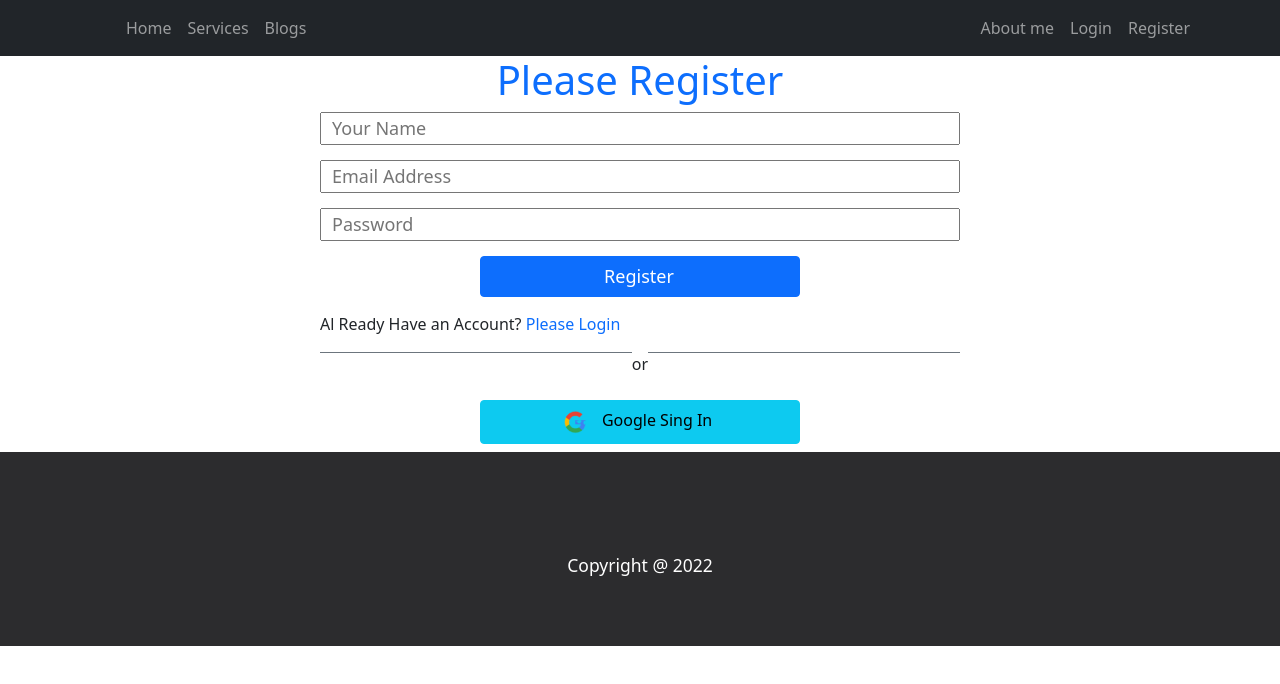
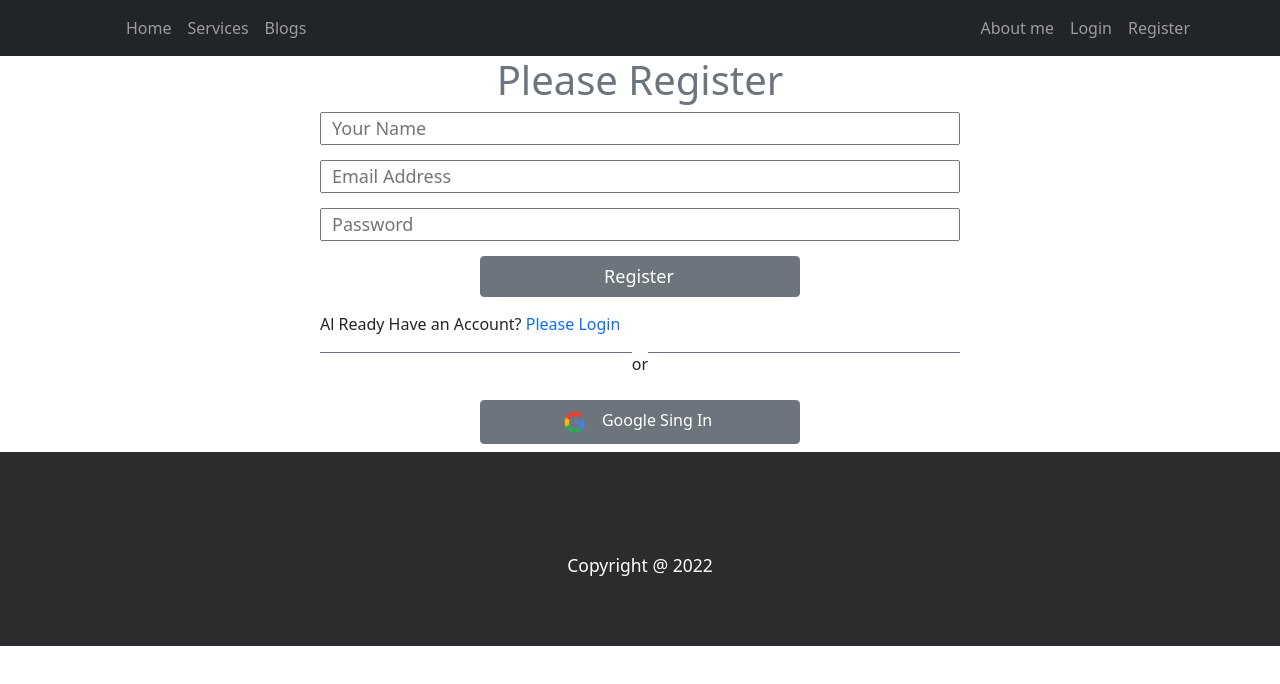
Before and after one commit to ShowkatAliRakib/Independent-service-provider, a React (Create React App) app: page /register in a window 1280 px wide. Shown: the top 684 px of the page. Built offline with nearby package versions, Linux system fonts and the light colour scheme.

Commit message:
style-added

```diff
--- a/src/Components/Pages/Login/Login.js
+++ b/src/Components/Pages/Login/Login.js
@@ -43,6 +43,7 @@ const handleSubmit = async (event) => {
 
     return (
         <div className=" w-50 mx-auto m-5 p-5">
+           <h1 className=" text-center text-secondary">Please Login</h1>
             <Form onSubmit={handleSubmit}>
   <div className="mb-3">
     <label htmlFor="exampleInputEmail1" name="email" className="form-label">Email address</label>
@@ -54,9 +55,9 @@ const handleSubmit = async (event) => {
     <input type="password" className="form-control" id="exampleInputPassword1"/>
   </div>
 
- { user ?  <button type="submit"  className="btn btn-primary">Log out</button> :
+ { user ?  <button type="submit"  className="btn btn-secondary">Log out</button> :
 
- <button type="submit"  className="btn btn-primary">Log in</button>
+ <button type="submit"  className="btn btn-secondary">Log in</button>
 }
 
   <p>Have a no Account? <Link to="/register" className="text-primary pe-auto text-decoration-none" onClick={navigateRegister}>Please Register</Link></p>
--- a/src/Components/Pages/Register/Register.js
+++ b/src/Components/Pages/Register/Register.js
@@ -39,7 +39,7 @@ const Register = () => {
     };
     return (
         <div className="register-form">
-        <h1 className=" text-center text-primary">Please Register</h1>
+        <h1 className=" text-center text-secondary">Please Register</h1>
         <form onSubmit={handleRegister}>
           <input type="text" name="name" id="" placeholder="Your Name" />
 
@@ -62,7 +62,7 @@ const Register = () => {
 
 
           <input
-            className="btn btn-primary mx-auto w-50 d-block "
+            className="btn btn-secondary mx-auto w-50 d-block "
             type="submit"
             value="Register"
           />
--- a/src/Components/Shared/SingIn/SingIn.js
+++ b/src/Components/Shared/SingIn/SingIn.js
@@ -40,7 +40,7 @@ const SingIn = () => {
       <div>
         <button
         onClick={() => signInWithGoogle()}
-         className="btn btn-info w-50 d-block mx-auto my-2">
+         className="btn btn-secondary w-50 d-block mx-auto my-2">
           <img className="image-icon" src={google} alt="" srcset="" />
           <span className="px-2"> Google Sing In</span>
         </button>
```
